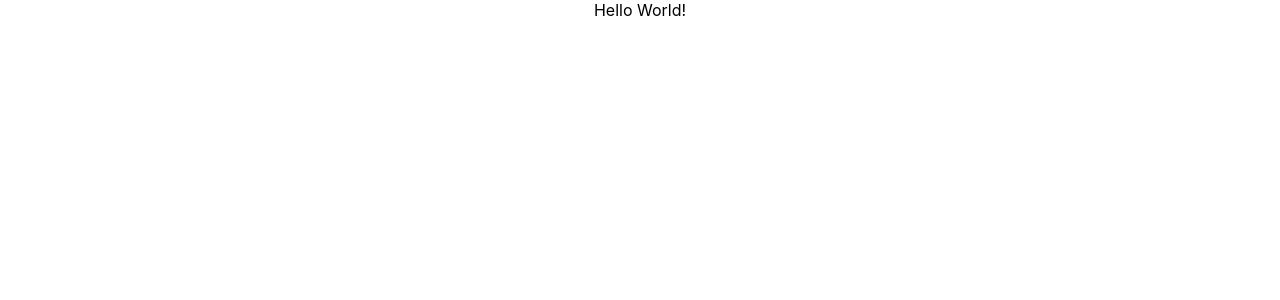
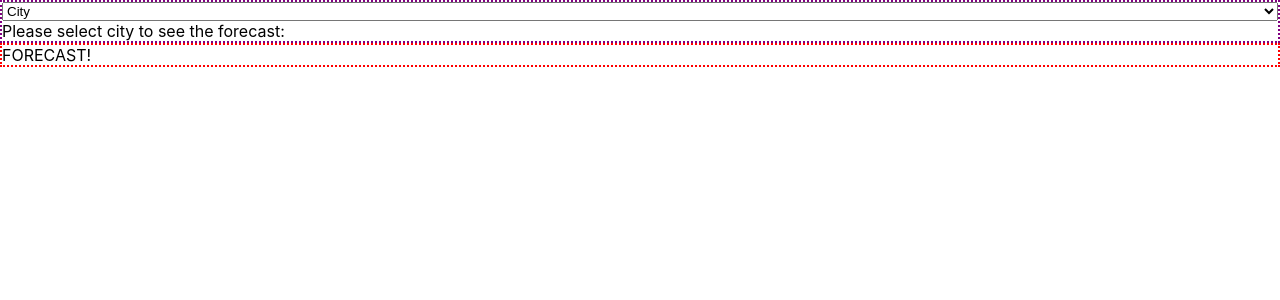
Before and after one commit to alexthemac/weather-app, a React (Create React App) app: page / in a window 1280 px wide. Shown: the top 300 px of the page. Built offline with nearby package versions, Linux system fonts and the light colour scheme; no server answers.

Commit message:
Create weather and forecast components. Create dropdown to select city. Display selected city name and id

```diff
--- a/src/App.css
+++ b/src/App.css
@@ -1,4 +1,4 @@
-.App {
+/* .App {
   text-align: center;
 }
 
@@ -35,4 +35,4 @@
   to {
     transform: rotate(360deg);
   }
-}
+} */
--- a/src/App.js
+++ b/src/App.js
@@ -1,27 +1,85 @@
 // import logo from './logo.svg';
 import './App.css';
-import { useEffect } from 'react';
+import { useState, useEffect } from 'react';
 import axios from 'axios';
+import Weather from './components/Weather';
+import Forecast from './components/Forecast';
 require('dotenv').config();
+const {dateAndTimeFromdt} = require('./helpers');
+
 
 
 function App() {
 
-  useEffect(() => {
 
-    axios.get(`http://api.openweathermap.org/data/2.5/forecast?id=524901&appid=${process.env.REACT_APP_OPEN_WEATHER_KEY}`)
-    .then(response => {
-      console.log(response);
+  const [cityName, setCityName] = useState("");
+  const [cityId, setCityId] = useState(null);
+
+  // console.log(dateAndTimeFromdt(1636511728));
+
+  const cities = [
+    {
+      id: 6167865,
+      name: "Toronto",
+      country: "CA"
+    },
+    {
+      id: 6094817,
+      name: "Ottawa",
+      country: "CA"
+    },
+    {
+      id: 1850147,
+      name: "Tokyo",
+      country: "JP"
+    }
+  ];
+
+  //Finds the weatherapp id for a city name
+  const cityIdFromCityName = (name) => {
+
+    let cityId = null
+
+    cities.forEach((city) => {
+      if (city.name === name) {
+        cityId = city.id;
+      }
     });
 
-  }, []);
+    return cityId;
+  }
+
+  // console.log(cityIdFromCityName("Toronto"));
+
+  useEffect(() => {
+    setCityId(cityIdFromCityName(cityName))
+  }, [cityName])
+
+
+
+  // useEffect(() => {
+
+  //   axios.get(`http://api.openweathermap.org/data/2.5/weather?id=${cities[1].id}&appid=${process.env.REACT_APP_OPEN_WEATHER_KEY}`)
+  //   .then(response => {
+  //     console.log("Weather:", response);
+  //   });
+
+  //   axios.get(`http://api.openweathermap.org/data/2.5/forecast?id=${cities[1].id}&appid=${process.env.REACT_APP_OPEN_WEATHER_KEY}`)
+  //   .then(response => {
+  //     console.log("FORECAST:", response);
+  //   });
+
+  // }, []);
 
 
 
 
   return (
     <div className="App">
-      Hello World!
+      <div>{cityName}</div>
+      <div>{cityId}</div>
+      <Weather cityName={cityName} setCityName={setCityName}/>
+      <Forecast/>
     </div>
   );
 }
--- /dev/null
+++ b/src/components/Forecast.css
@@ -0,0 +1,3 @@
+.Forecast {
+  border: 2px red dotted;
+}
--- /dev/null
+++ b/src/components/Forecast.js
@@ -0,0 +1,13 @@
+// import React from 'react';
+import './Forecast.css';
+
+function Forecast() {
+
+  return (
+    <div className="Forecast">
+      FORECAST!
+    </div>
+  );
+}
+
+export default Forecast;
--- /dev/null
+++ b/src/components/Weather.css
@@ -0,0 +1,5 @@
+.Weather {
+  border: 2px purple dotted;
+  display: flex;
+  flex-direction: column;
+}
--- /dev/null
+++ b/src/components/Weather.js
@@ -0,0 +1,22 @@
+// import React from 'react';
+import './Weather.css';
+
+function Weather({cityName, setCityName}) {
+
+  return (
+    <div className="Weather">
+
+      {/* <div>{cityName}</div> */}
+
+      <select name="cities" id="city-select" onChange={event => setCityName(event.target.value)}>
+          <option value="">City</option>
+          <option value="Ottawa">Ottawa</option>
+          <option value="Toronto">Toronto</option>
+          <option value="Tokyo">Tokyo</option>
+      </select>
+      <label for="city-select">Please select city to see the forecast: </label>
+    </div>
+  );
+}
+
+export default Weather;
--- /dev/null
+++ b/src/helpers.js
@@ -0,0 +1,19 @@
+//Returns the date and time from dt
+const dateAndTimeFromdt = (dt) => {
+
+  //dt is seconds since Jan 01, 1970.
+  //Multiply dt by 1000 to convert to milliseconds.
+  const dateObject = new Date(dt*1000);
+
+  //format: (Ex Nov 9, 10 PM)
+  const dateAsString = dateObject.toLocaleString("en-US", { month: 'short', day: 'numeric', hour: "numeric" });
+
+  //Can also return as array of [date, time]
+  // const date = dateAsString.slice(0, 10);
+  // const time = dateAsString.slice(12);
+
+  return dateAsString;
+
+}
+
+module.exports = { dateAndTimeFromdt };
```
